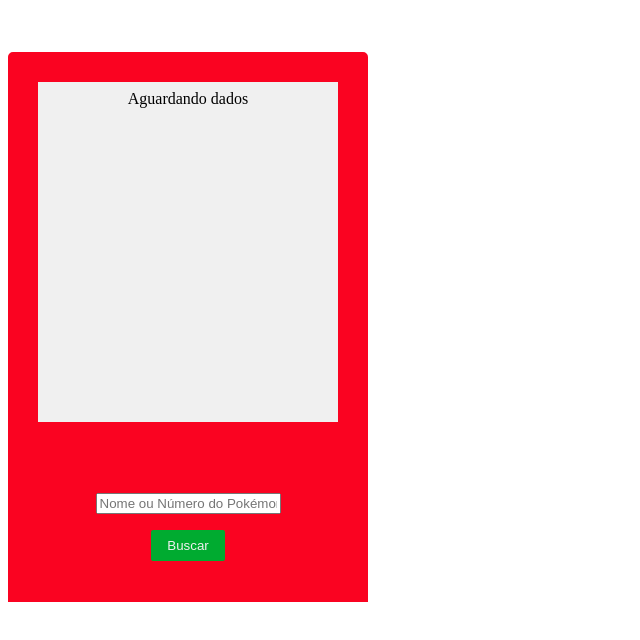
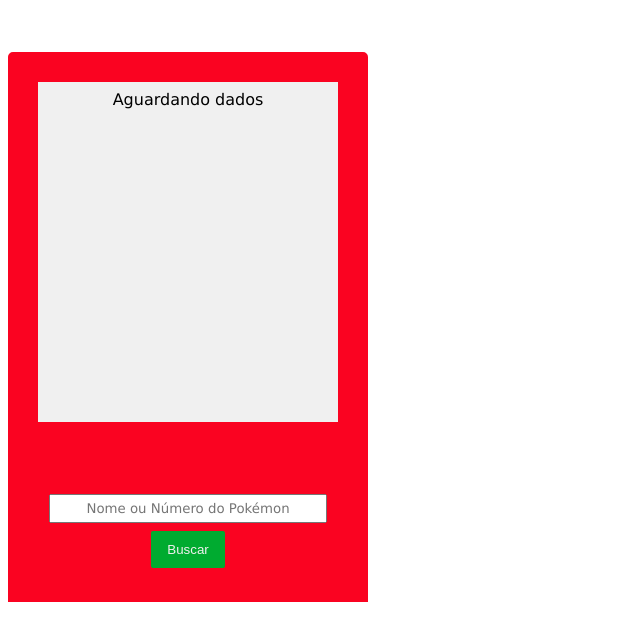
Before and after one commit to flwedu/pokedex, a plain HTML site: page index.html in a window 1280 px wide. Shown: the whole page, without its empty margins (0-640 px from the left). Drawn offline with Linux system fonts and the light colour scheme; files whose address does not match are found by name.

Commit message:
mudanças de fonte e tamanho

```diff
--- a/style/index.css
+++ b/style/index.css
@@ -27,14 +27,20 @@ body {
   background: #fa0321;
 }
 
-.busca input {
+.busca input[type="text"] {
   margin: 0.5rem;
+  width: 75%;
+  height: 15%;
+  text-align: center;
+  font-family: "Lucida Sans", "Lucida Sans Regular", "Lucida Grande",
+    "Lucida Sans Unicode", Geneva, Verdana, sans-serif;
 }
 
 /* Botão de busca */
 
 .button {
   padding: 0.5rem 1rem;
+  height: 25%;
   border: none;
   color: #f0f0f0;
   background: #00ab30;
@@ -42,5 +48,5 @@ body {
 }
 
 .button:hover {
-  background: #658100;
+  background: #00ee9f;
 }
--- a/style/results-window.css
+++ b/style/results-window.css
@@ -11,6 +11,7 @@
 }
 
 .results-window-data {
+  font-family: Verdana, Geneva, Tahoma, sans-serif;
   display: flex;
   flex-grow: 0;
   flex-direction: column;
```
